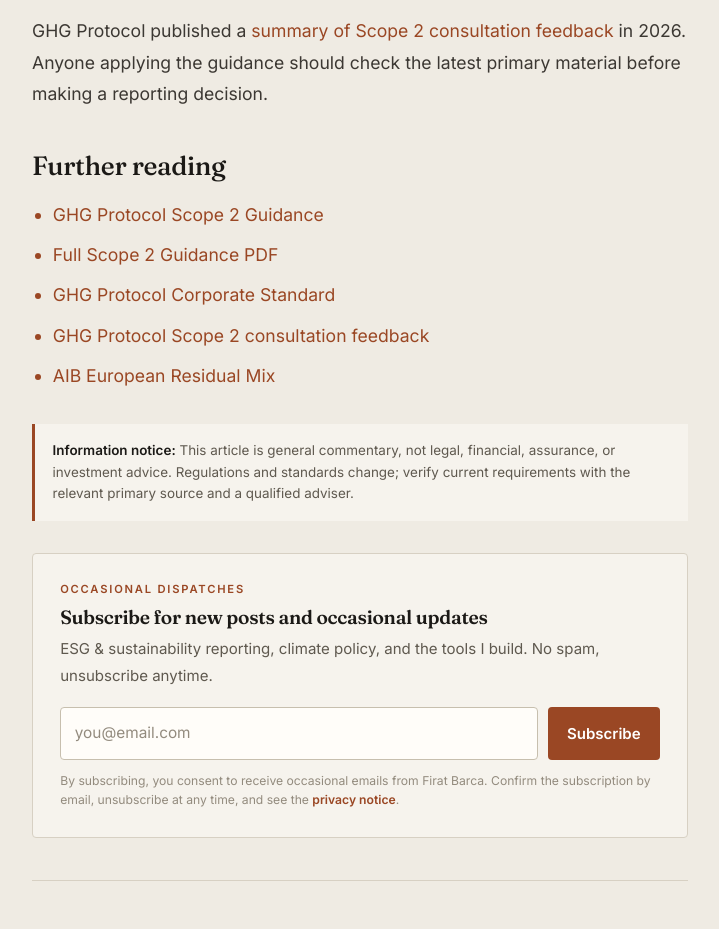
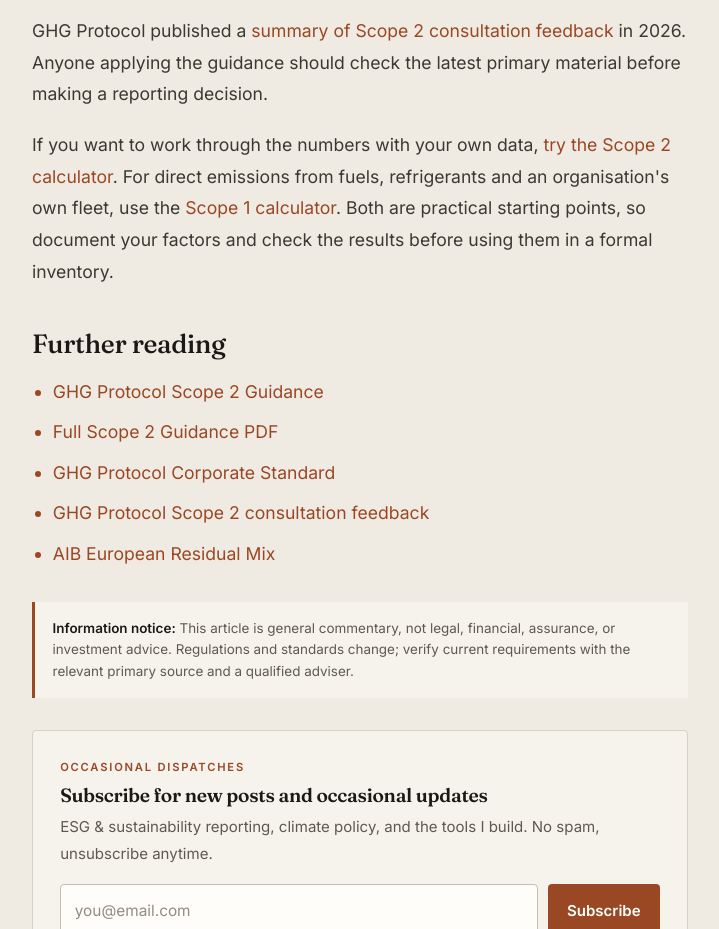
Before and after one commit to firatbarca/personal, an Eleventy site: page src/posts/location-based-or-market-based.md in a window 1280 px wide. Shown: the part 8020-8949 px from the top of the page, without its empty margins (280-999 px from the left). Built offline with nearby package versions, Linux system fonts and the light colour scheme; Eleventy itself is replaced by a stand-in of ours; files that its build step writes are made by us from their sources.

Commit message:
Add calculator call to action to Scope 2 article

```diff
--- a/src/posts/location-based-or-market-based.md
+++ b/src/posts/location-based-or-market-based.md
@@ -155,6 +155,8 @@ The 2015 Scope 2 Guidance remains the published basis for the requirements descr
 
 GHG Protocol published a [summary of Scope 2 consultation feedback](https://ghgprotocol.org/scope-2-public-consultation-feedback) in 2026. Anyone applying the guidance should check the latest primary material before making a reporting decision.
 
+If you want to work through the numbers with your own data, [try the Scope 2 calculator](/calculators/scope-2/). For direct emissions from fuels, refrigerants and an organisation's own fleet, use the [Scope 1 calculator](/calculators/scope-1/). Both are practical starting points, so document your factors and check the results before using them in a formal inventory.
+
 ## Further reading
 
 - [GHG Protocol Scope 2 Guidance](https://ghgprotocol.org/scope-2-guidance)
```
